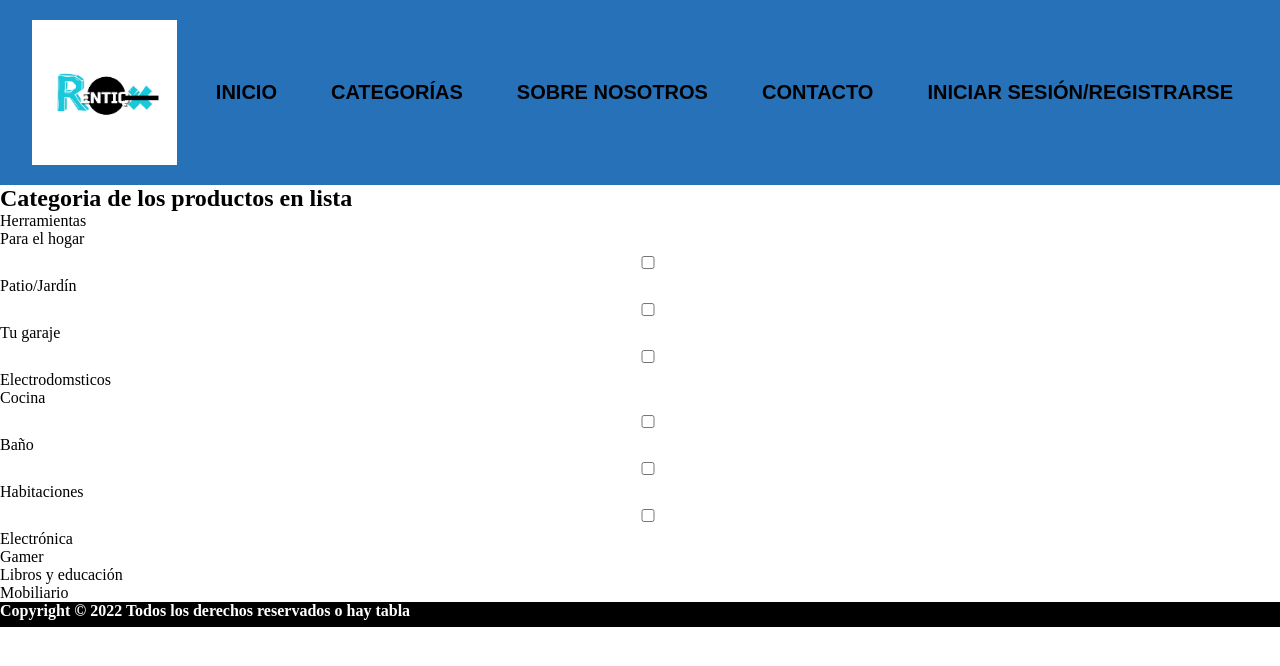
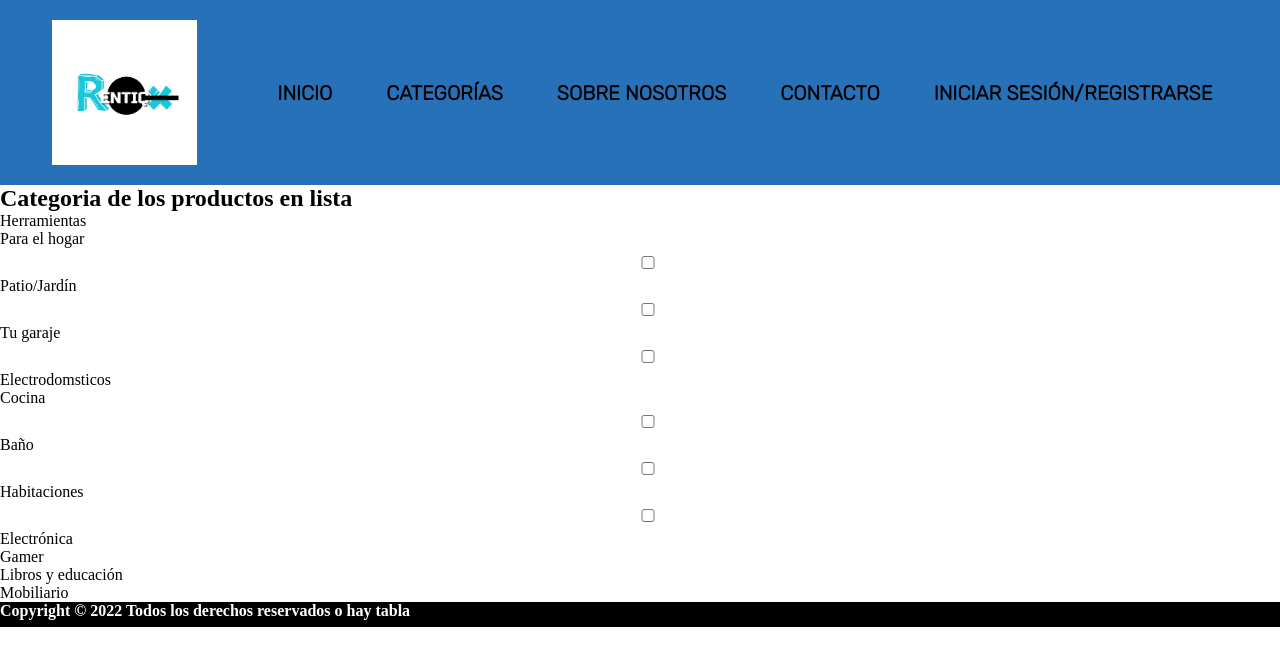
Before and after one commit to FateF-8/PF_Uribe, a plain HTML site: page pages/Categorias.html in a window 1280 px wide. Drawn offline with Linux system fonts and the light colour scheme; files that its build step writes are made by us from their sources.

Commit message:
Correccion en el nav de todas las paginas

```diff
--- a/pages/Categorias.html
+++ b/pages/Categorias.html
@@ -6,6 +6,11 @@
     <meta name="viewport" content="width=device-width, initial-scale=1.0">
     <link rel="stylesheet" href="../CSS/Style.css">
     <title>Rentiq/Categorías</title>
+    <link rel="stylesheet" href="CSS/Style.css">
+    <link rel="preconnect" href="https://fonts.googleapis.com">
+    <link rel="preconnect" href="https://fonts.gstatic.com" crossorigin>
+    <link href="https://fonts.googleapis.com/css2?family=Roboto:wght@100&family=Rubik:wght@300&display=swap" rel="stylesheet">
+    <link rel="shortcut icon" href="favicon.ico" type="image/x-icon">
 </head>
 <body>
     <header class="header__flex">
```
Also changed, not shown: index.html (+0 -1 lines), pages/Contacto.html (+5 -0 lines), pages/Nosotros.html (+5 -0 lines), pages/Registro.html (+5 -0 lines).
